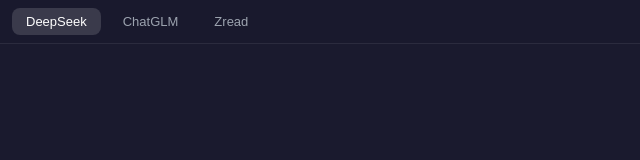
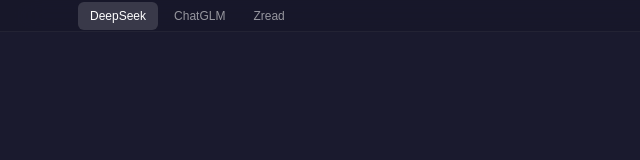
Before and after one commit to limoncc/chat-app, a website: page index.html in a window 1280 px wide. Shown: the whole page, without its empty margins (0-640 px from the left). Drawn offline with Linux system fonts and the light colour scheme.

Commit message:
Style(tabbar): 标签栏融入标题栏（紧凑磨砂、红绿灯留空、弱化分隔）

```diff
--- a/index.html
+++ b/index.html
@@ -13,35 +13,40 @@
       background: #1a1a2e;
       font-family: -apple-system, "PingFang SC", "Microsoft YaHei", sans-serif;
     }
-    /* 顶部标签栏：固定 44px，与 Rust 侧 TAB_BAR_HEIGHT 保持一致 */
+    /* 顶部标签栏：融入窗口标题栏。高度与 Rust 侧 TAB_BAR_HEIGHT 保持一致，
+       左侧 78px 留出 macOS 红绿灯区域，背景半透明磨砂、无突兀分隔。 */
     #tabbar {
       position: fixed;
       top: 0;
       left: 0;
       right: 0;
-      height: 44px;
+      height: 32px;
       display: flex;
       align-items: center;
-      gap: 8px;
-      padding: 0 12px;
-      background: rgba(26, 26, 46, 0.94);
-      border-bottom: 1px solid rgba(255, 255, 255, 0.08);
+      gap: 4px;
+      padding: 0 12px 0 78px;
+      background: rgba(24, 24, 40, 0.78);
+      -webkit-backdrop-filter: blur(20px) saturate(1.4);
+      backdrop-filter: blur(20px) saturate(1.4);
+      border-bottom: 1px solid rgba(255, 255, 255, 0.05);
       -webkit-user-select: none;
-      -webkit-app-region: drag; /* 允许拖动窗口 */
+      -webkit-app-region: drag; /* 空白区域允许拖动窗口 */
     }
     .tab {
       -webkit-app-region: no-drag;
-      padding: 6px 14px;
+      padding: 4px 12px;
       border: none;
-      border-radius: 8px;
+      border-radius: 6px;
       background: transparent;
-      color: #9ca3af;
-      font-size: 13px;
+      color: rgba(255, 255, 255, 0.55);
+      font-size: 12px;
+      line-height: 20px;
       cursor: pointer;
       outline: none;
+      white-space: nowrap;
     }
-    .tab:hover { background: rgba(255, 255, 255, 0.06); color: #e5e7eb; }
-    .tab.active { background: rgba(255, 255, 255, 0.14); color: #fff; }
+    .tab:hover { background: rgba(255, 255, 255, 0.08); color: rgba(255, 255, 255, 0.85); }
+    .tab.active { background: rgba(255, 255, 255, 0.15); color: #fff; }
   </style>
 </head>
 <body>
```
Also changed, not shown: 1 other file.
